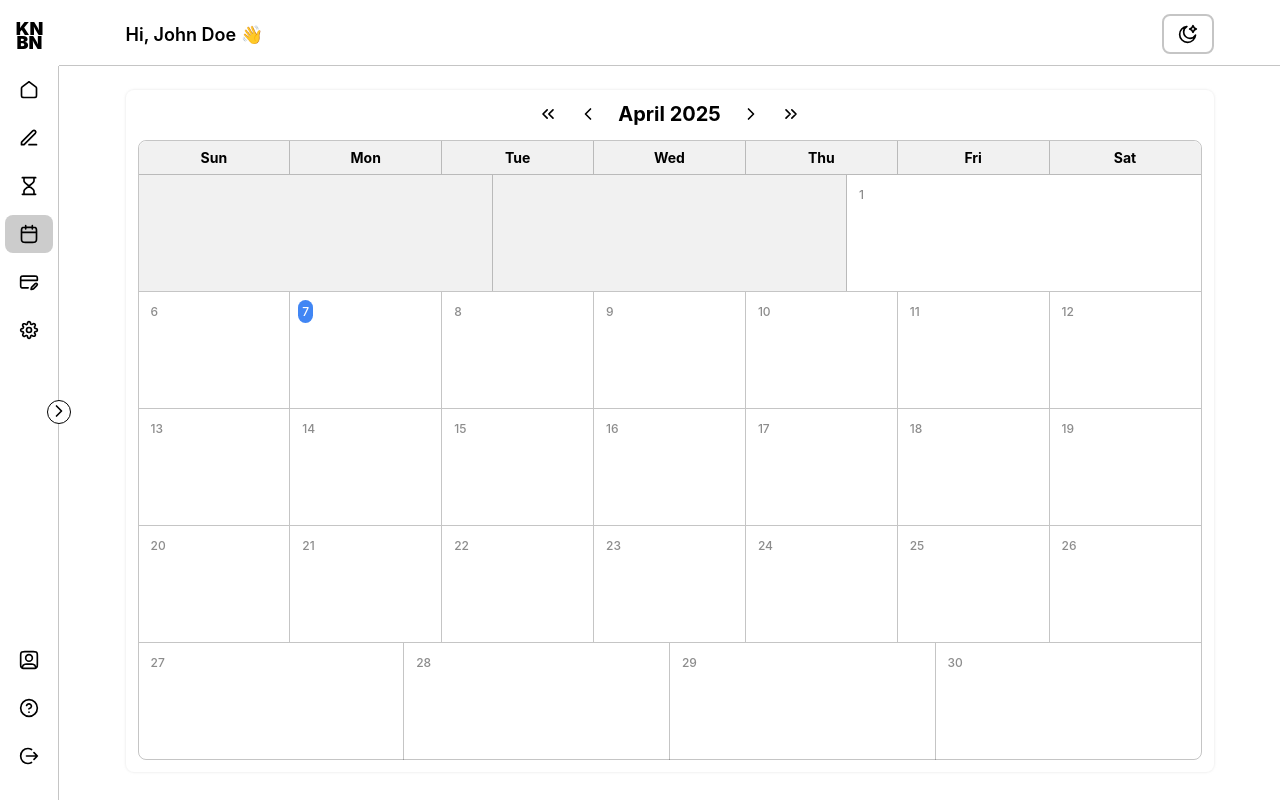
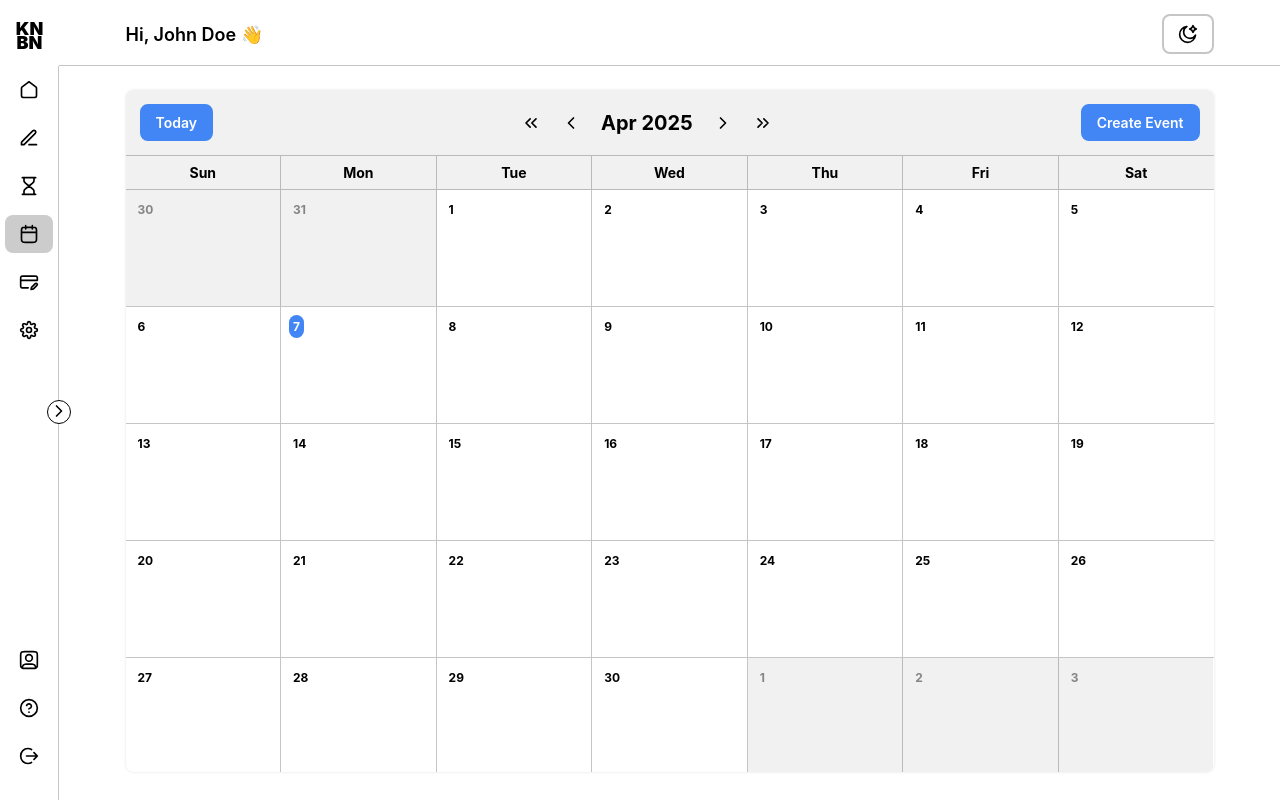
Before and after one commit to Divyue30597/kanban, a React (Vite) app: page /calendar in a window 1280 px wide. Built offline with nearby package versions, Linux system fonts and the light colour scheme; a web font is replaced by a local one.

Commit message:
calendar functionality added

```diff
--- a/src/App.tsx
+++ b/src/App.tsx
@@ -7,7 +7,7 @@ import Settings from './modules/Settings';
 import Profile from './modules/Profile';
 import Pomodoro from './modules/Pomodoro';
 import Notes from './modules/Notes';
-import Calendar from './modules/Calendar';
+import Calendar from './modules/CalendarPage';
 import Subscriptions from './modules/Subscriptions';
 import Help from './modules/Help';
 import { useCallback, useEffect } from 'react';
--- a/src/components/Calendar/calendar.module.scss
+++ b/src/components/Calendar/calendar.module.scss
@@ -1,17 +1,30 @@
 .calendar {
     box-shadow: var(--box-shadow);
-    padding: 1.2rem;
+    // padding: 1.2rem;
+    // border: 0.1rem solid var(--border-color);
     border-radius: var(--border-radius);
     height: calc(100dvh - 11.8rem);
+
+    overflow-y: scroll;
 }
 
 .calendarHeader {
+    padding: 1.4rem;
+    display: flex;
+    justify-content: space-between;
+    align-items: center;
+    gap: 2rem;
+
+    position: sticky;
+    top: 0;
+    background-color: var(--secondary-background);
+}
+
+.calendarTitleContainer {
     display: flex;
     justify-content: center;
     align-items: center;
     gap: 2rem;
-    margin-bottom: 1.4rem;
-
 }
 
 .calendarButtons {
@@ -34,23 +47,19 @@
     text-align: center;
 }
 
-.calendarBody {
-    height: calc(100dvh - 18rem);
-    border: 0.1rem solid var(--border-color);
-    border-radius: var(--border-radius);
-}
-
 .weekDays {
     display: flex;
     justify-content: space-between;
 
     text-align: center;
-    // margin-bottom: 1.4rem;
 
     background-color: var(--secondary-background);
-    border-top-left-radius: var(--border-radius);
-    border-top-right-radius: var(--border-radius);
+    border-top: 0.1rem solid var(--border-color);
     border-bottom: 0.1rem solid var(--border-color);
+
+    position: sticky;
+    top: 6.5rem;
+
 }
 
 .weekRow {
@@ -76,15 +85,14 @@
 }
 
 .emptyDay {
-    font-weight: 700;
-    color: var(--primary-text-color);
-    width: 100%;
+    color: var(--secondary-text-color);
     background-color: var(--secondary-background);
 }
 
 .emptyDay, .day {
     padding: 0.8rem;
     width: 100%;
+    font-weight: 700;
     &:not(:last-child) {
         border-right: 0.1rem solid var(--border-color);
     }
@@ -96,7 +104,6 @@
         font-size: 1.2rem;
         width: fit-content;
         text-align: right;
-        color: var(--secondary-text-color);
     }
 }
 
--- a/src/components/Calendar/index.tsx
+++ b/src/components/Calendar/index.tsx
@@ -1,26 +1,20 @@
 import { SVG } from '../../SVG';
 import IconBtn from '../IconBtn';
 import styles from './calendar.module.scss';
+import { useCalendar, CalendarDay } from '../../hooks/useCalendar';
+import Button from '../Button';
 
 function Calendar() {
-	const date = new Date();
-	const today = date.getDate();
-	const month = date.toLocaleString('default', { month: 'long' });
-	const year = date.getFullYear();
-	const daysInMonth = new Date(year, date.getMonth() + 1, 0).getDate();
-	const firstDayOfMonth = new Date(year, date.getMonth(), 1).getDay();
-
-	const days = Array.from({ length: daysInMonth }, (_, i) => i + 1);
-	const weeks = [];
-	for (let i = 0; i < days.length; i += 7) {
-		if (i == 0) {
-			weeks.push(days.slice(i, i + firstDayOfMonth - 1));
-		} else {
-			weeks.push(
-				days.slice(i - firstDayOfMonth, i + 7 - firstDayOfMonth)
-			);
-		}
-	}
+	const {
+		month,
+		year,
+		weeks,
+		nextMonth,
+		prevMonth,
+		nextYear,
+		prevYear,
+		handleClickOnToday,
+	} = useCalendar();
 
 	const weekDays = ['Sun', 'Mon', 'Tue', 'Wed', 'Thu', 'Fri', 'Sat'];
 	const weekDaysRow = weekDays.map((day, index) => (
@@ -29,29 +23,38 @@ function Calendar() {
 		</div>
 	));
 
-	const emptyDays = Array.from({ length: firstDayOfMonth }, (_, i) => (
-		<div key={i} className={styles.emptyDay}></div>
-	));
+	const calendarRows = weeks.map((week: CalendarDay[], weekIndex: number) => (
+		<div key={weekIndex} className={styles.weekRow}>
+			{week.map((dayObject: CalendarDay) => {
+				const isToday = dayObject.isToday ? styles.today : '';
+				const isCurrentMonth = !dayObject.isCurrentMonth
+					? styles.emptyDay
+					: '';
 
-	const calendarRows = weeks.map((week, index) => (
-		<div key={index} className={styles.weekRow}>
-			{index === 0 && emptyDays}
-			{week.map((day) => (
-				<div key={day} className={styles.day}>
-					<p className={day === today ? ` ${styles.today}` : ''}>{day}</p>
+				return (
+					<div
+						className={styles.day + ' ' + isCurrentMonth}
+						key={dayObject.fullDate.toISOString()}
+					>
+						<p className={isToday}>{dayObject.day}</p>
 					</div>
-			))}
+				);
+			})}
 		</div>
 	));
 
 	return (
 		<div className={styles.calendar}>
 			<div className={styles.calendarHeader}>
+				<div>
+					<Button onClick={handleClickOnToday}>Today</Button>
+				</div>
+				<div className={styles.calendarTitleContainer}>
 					<div className={styles.calendarButtons}>
-					<IconBtn>
+						<IconBtn onClick={prevYear} title="Previous Year">
 							<SVG.chevronLeftDouble />
 						</IconBtn>
-					<IconBtn>
+						<IconBtn onClick={prevMonth} title="Previous Month">
 							<SVG.chevronLeft />
 						</IconBtn>
 					</div>
@@ -59,12 +62,16 @@ function Calendar() {
 						{month} {year}
 					</h3>
 					<div className={styles.calendarButtons}>
-					<IconBtn>
+						<IconBtn onClick={nextMonth} title="Next Month">
 							<SVG.chevronRight />
 						</IconBtn>
-					<IconBtn>
+						<IconBtn onClick={nextYear} title="Next Year">
 							<SVG.chevronRightDouble />
 						</IconBtn>
+					</div>
+				</div>
+				<div>
+					<Button onClick={handleClickOnToday}>Create Event</Button>
 				</div>
 			</div>
 			<div className={styles.calendarBody}>
--- a/src/components/IconBtn/index.tsx
+++ b/src/components/IconBtn/index.tsx
@@ -4,10 +4,11 @@ interface IconBtnProps extends React.ButtonHTMLAttributes<HTMLButtonElement> {
 	children: React.ReactNode;
 }
 
-function IconBtn({ children, className, ...rest }: IconBtnProps) {
+function IconBtn({ children, className, title, ...rest }: IconBtnProps) {
 	return (
 		<button
 			type="button"
+			title={title}
 			className={`${className} ${styles.iconBtn}`}
 			{...rest}
 		>
--- /dev/null
+++ b/src/hooks/useCalendar.ts
@@ -0,0 +1,140 @@
+import { useState, useMemo } from 'react';
+
+export interface CalendarDay {
+	day: number;
+	fullDate: Date;
+	isCurrentMonth: boolean;
+	isToday: boolean;
+}
+
+export function useCalendar() {
+	const [currentDate, setCurrentDate] = useState(new Date());
+
+	const todayFullDate = useMemo(() => {
+		const now = new Date();
+		return new Date(now.getFullYear(), now.getMonth(), now.getDate());
+	}, []);
+
+	const month = useMemo(
+		() => currentDate.toLocaleString('default', { month: 'short' }),
+		[currentDate]
+	);
+	const year = useMemo(() => currentDate.getFullYear(), [currentDate]);
+
+	const daysInMonth = useMemo(
+		() => new Date(year, currentDate.getMonth() + 1, 0).getDate(),
+		[year, currentDate]
+	);
+	const firstDayOfMonth = useMemo(
+		() => new Date(year, currentDate.getMonth(), 1).getDay(),
+		[year, currentDate]
+	);
+
+	const weeks = useMemo(() => {
+		const allCalendarDays: CalendarDay[] = [];
+
+		const prevMonth = new Date(year, currentDate.getMonth() - 1, 1);
+		const daysInPrevMonth = new Date(
+			prevMonth.getFullYear(),
+			prevMonth.getMonth() + 1,
+			0
+		).getDate();
+
+		const numPrevMonthDaysToShow = firstDayOfMonth;
+
+		for (let i = 0; i < numPrevMonthDaysToShow; i++) {
+			const day = daysInPrevMonth - numPrevMonthDaysToShow + 1 + i;
+			const fullDate = new Date(
+				prevMonth.getFullYear(),
+				prevMonth.getMonth(),
+				day
+			);
+			allCalendarDays.push({
+				day,
+				fullDate,
+				isCurrentMonth: false,
+				isToday: fullDate.getTime() === todayFullDate.getTime(),
+			});
+		}
+
+		for (let i = 1; i <= daysInMonth; i++) {
+			const fullDate = new Date(year, currentDate.getMonth(), i);
+			allCalendarDays.push({
+				day: i,
+				fullDate,
+				isCurrentMonth: true,
+				isToday: fullDate.getTime() === todayFullDate.getTime(),
+			});
+		}
+
+		const nextMonth = new Date(year, currentDate.getMonth() + 1, 1);
+		const totalCells = 42; // 6 weeks * 7 days
+		const numNextMonthDaysToShow = totalCells - allCalendarDays.length;
+
+		for (let i = 1; i <= numNextMonthDaysToShow; i++) {
+			const fullDate = new Date(
+				nextMonth.getFullYear(),
+				nextMonth.getMonth(),
+				i
+			);
+			allCalendarDays.push({
+				day: i,
+				fullDate,
+				isCurrentMonth: false,
+				isToday: fullDate.getTime() === todayFullDate.getTime(),
+			});
+		}
+
+		const newWeeks: CalendarDay[][] = [];
+		for (let i = 0; i < allCalendarDays.length; i += 7) {
+			newWeeks.push(allCalendarDays.slice(i, i + 7));
+		}
+		return newWeeks;
+	}, [year, currentDate, daysInMonth, firstDayOfMonth, todayFullDate]);
+
+	const nextMonth = () => {
+		setCurrentDate(
+			(prevDate) =>
+				new Date(prevDate.getFullYear(), prevDate.getMonth() + 1, 1)
+		);
+	};
+	const prevMonth = () => {
+		setCurrentDate(
+			(prevDate) =>
+				new Date(prevDate.getFullYear(), prevDate.getMonth() - 1, 1)
+		);
+	};
+	const nextYear = () => {
+		setCurrentDate(
+			(prevDate) =>
+				new Date(prevDate.getFullYear() + 1, prevDate.getMonth(), 1)
+		);
+	};
+	const prevYear = () => {
+		setCurrentDate(
+			(prevDate) =>
+				new Date(prevDate.getFullYear() - 1, prevDate.getMonth(), 1)
+		);
+	};
+
+	const handleClickOnToday = () => {
+		const now = new Date();
+		setCurrentDate(
+			new Date(now.getFullYear(), now.getMonth(), now.getDate())
+		);
+	};
+
+	return {
+		today: todayFullDate.getDate(),
+		month,
+		year,
+		weeks,
+		firstDayOfMonth,
+		nextMonth,
+		prevMonth,
+		nextYear,
+		prevYear,
+		currentCalendarDate: currentDate,
+		handleClickOnToday,
+	};
+}
```
Also changed, not shown: src/modules/CalendarPage/index.tsx (renamed from src/modules/Calendar/index.tsx). Lines whose indentation alone changed are shown as unchanged.
